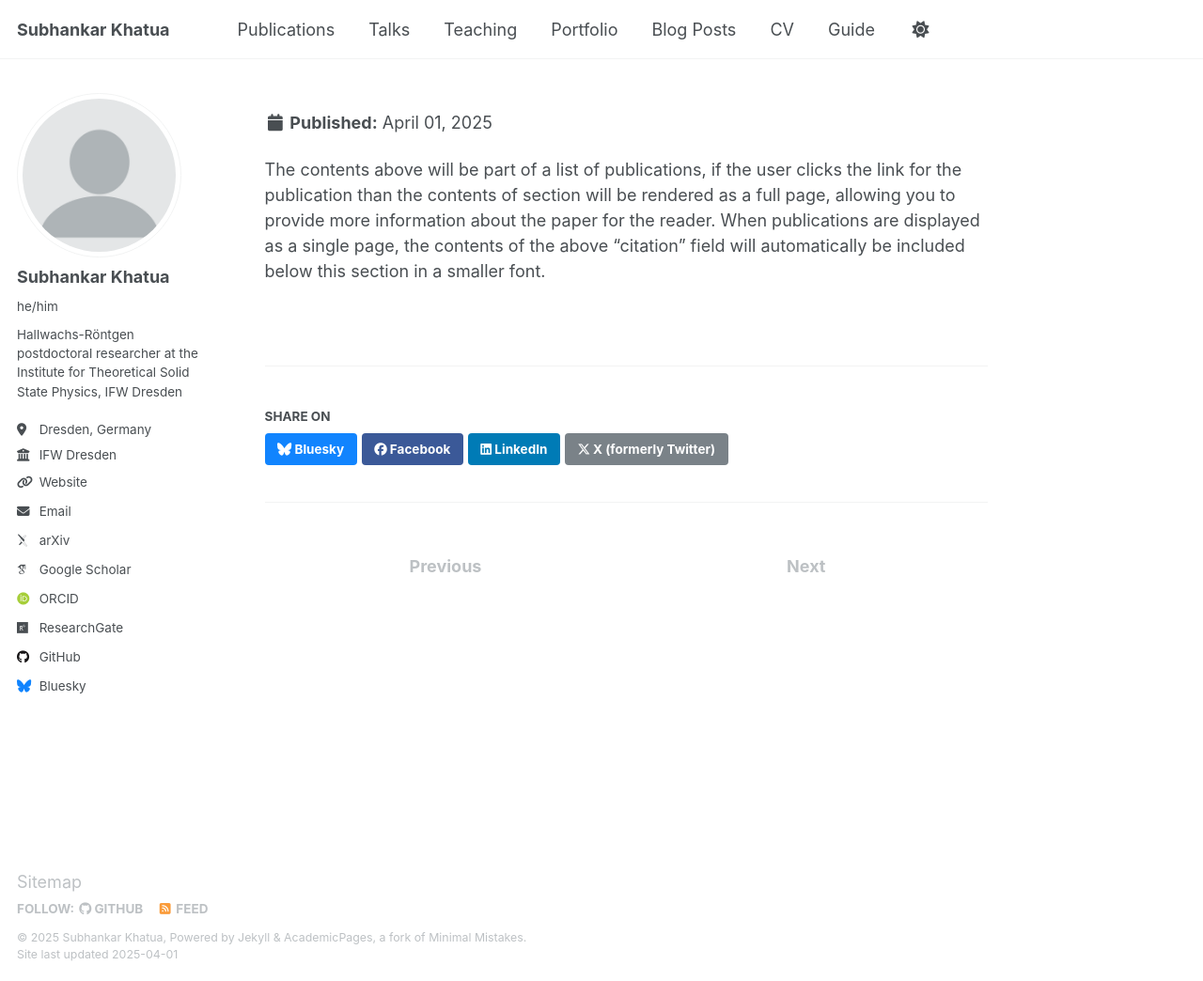
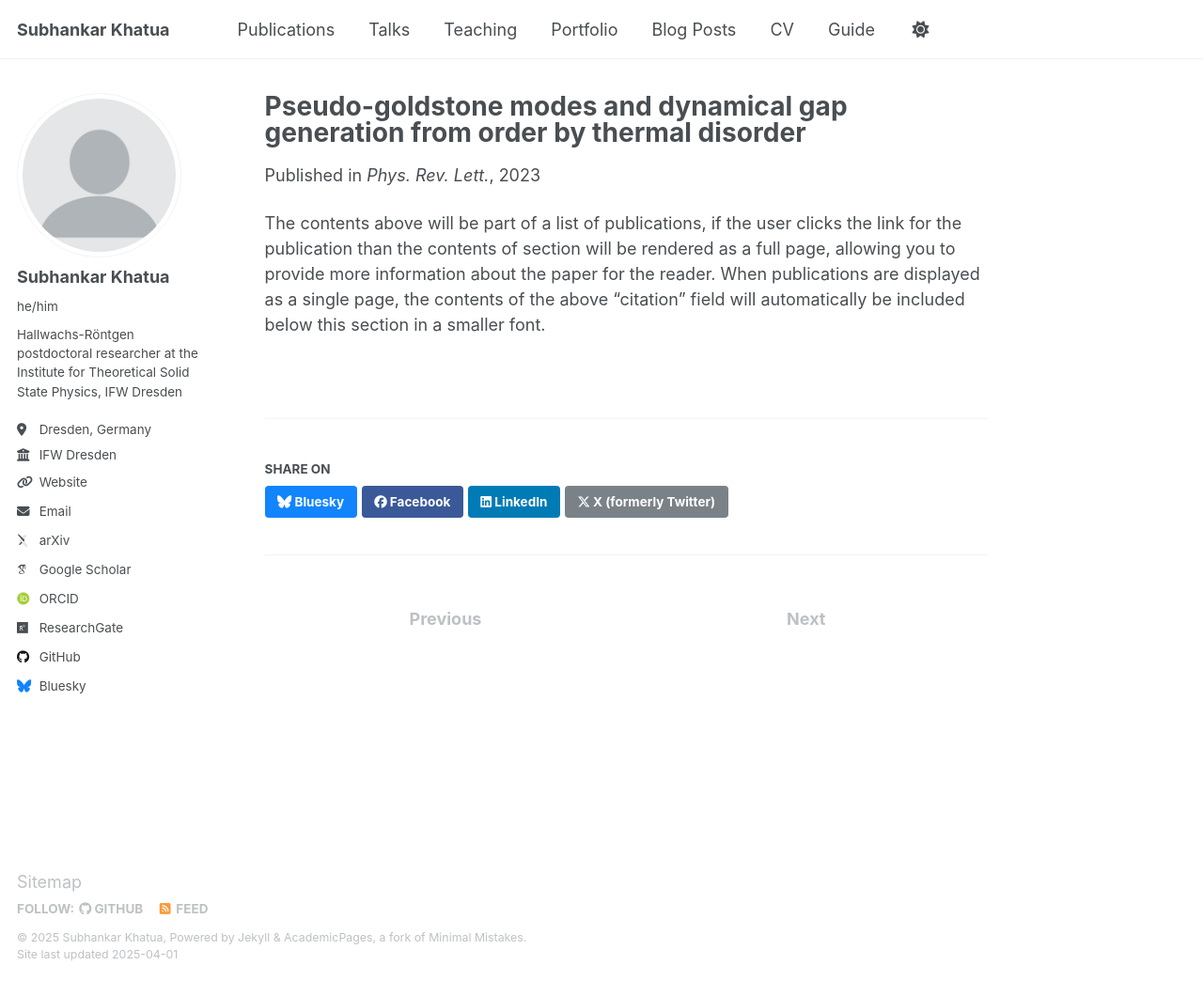
Before and after one commit to subhankar-khatua/subhankar-khatua.github.io, a Jekyll site: the page built from _publications/2023-06-pg-gap-obtd.md, in a window 1280 px wide and 1044 px high. Shown: the whole window at 94% size. Built offline with Jekyll 4.4.1, drawn with Linux system fonts in a browser that asks for light colours; some web fonts are replaced.

```diff
--- a/_publications/2023-06-pg-gap-obtd.md
+++ b/_publications/2023-06-pg-gap-obtd.md
@@ -7,7 +7,7 @@ excerpt: 'This paper is about fixing template issue #693.'
 date: 2023-06-26
 venue: 'Phys. Rev. Lett.'
 paperurl: "https://journals.aps.org/prl/abstract/10.1103/PhysRevLett.130.266702"
-%citation: 'Your Name, You. (2024). &quot;Paper Title Number 3.&quot; <i>GitHub Journal of Bugs</i>. 1(3).'
+#citation: 'Your Name, You. (2024). &quot;Paper Title Number 3.&quot; <i>GitHub Journal of Bugs</i>. 1(3).'
 ---
 
 The contents above will be part of a list of publications, if the user clicks the link for the publication than the contents of section will be rendered as a full page, allowing you to provide more information about the paper for the reader. When publications are displayed as a single page, the contents of the above "citation" field will automatically be included below this section in a smaller font.
```
